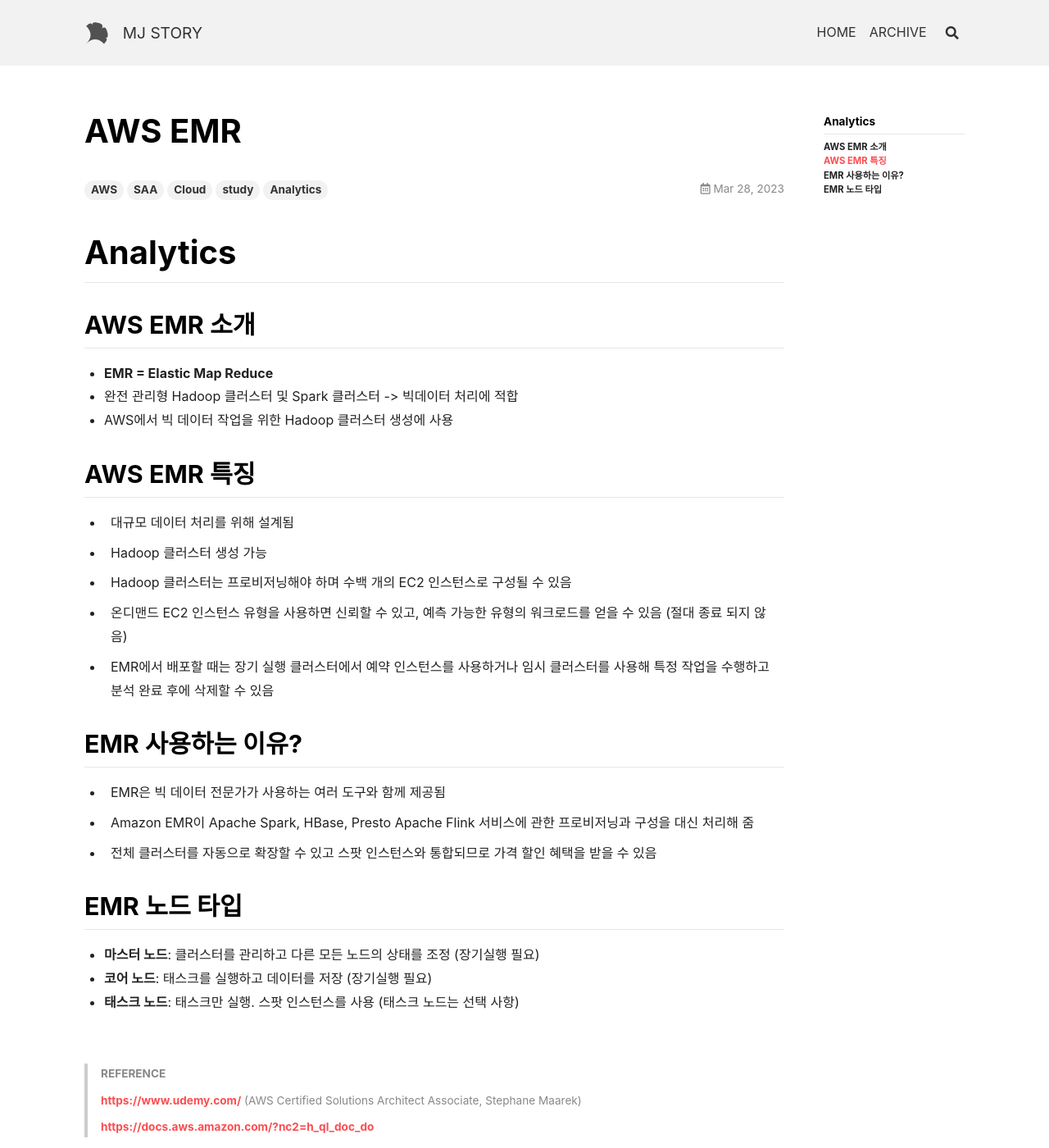
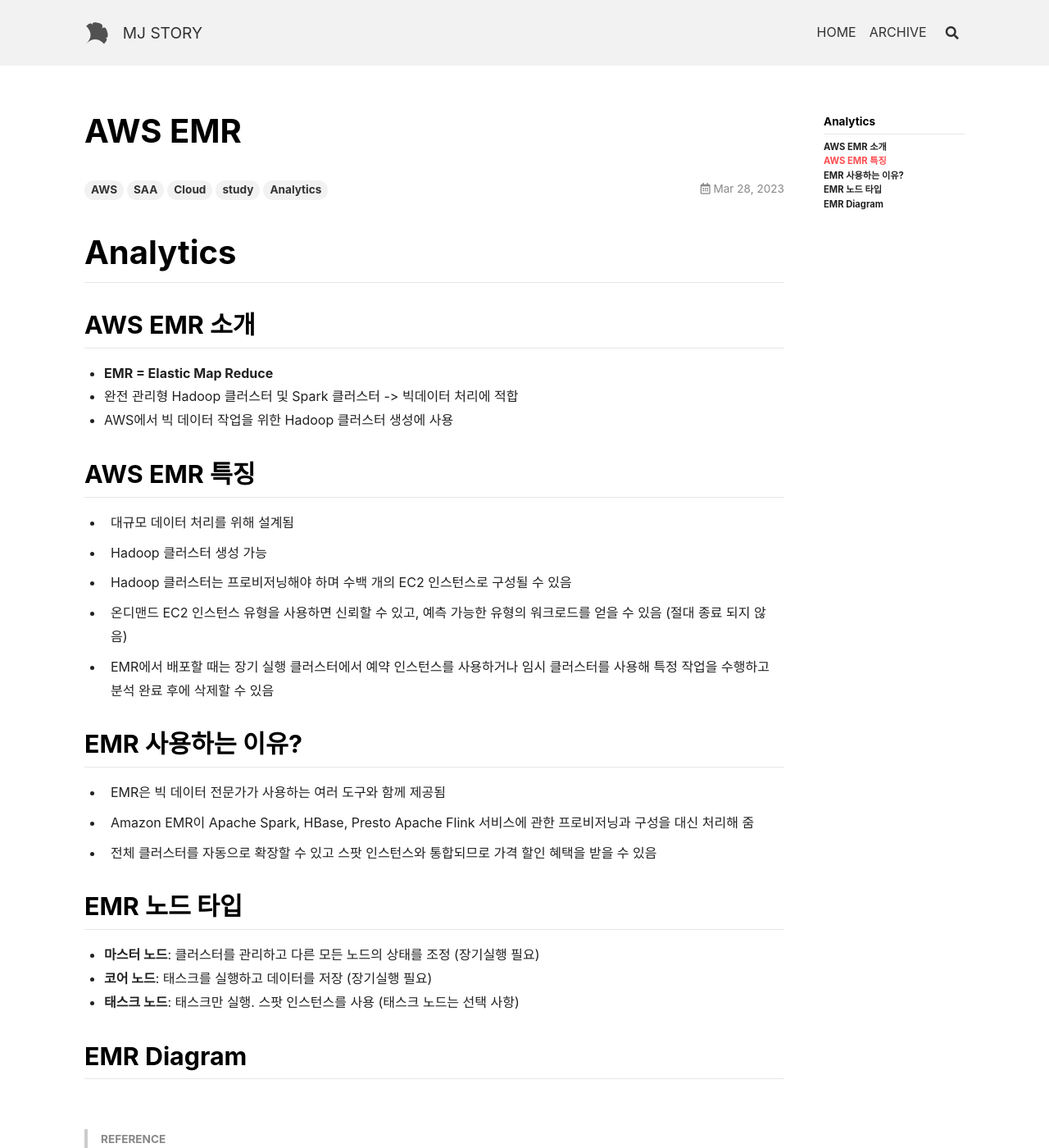
Before and after one commit to cloudnine-mj/cloudnine-mj.github.io, a Jekyll site: the page built from _posts/2023-03-28-AWS-EMR.md, in a window 1280 px wide and 1400 px high. Shown: the whole window at 82% size. Built offline with Jekyll 4.4.1, drawn with Linux system fonts in a browser that asks for light colours; nearby versions of some CDN libraries.

Commit message:
AWS EMR 포스트 수정중

```diff
--- a/_posts/2023-03-28-AWS-EMR.md
+++ b/_posts/2023-03-28-AWS-EMR.md
@@ -49,6 +49,8 @@ tags: [AWS, SAA, Cloud, study, Analytics]
 
 
 
+## EMR Diagram
+
 
 
 <br/>
```
